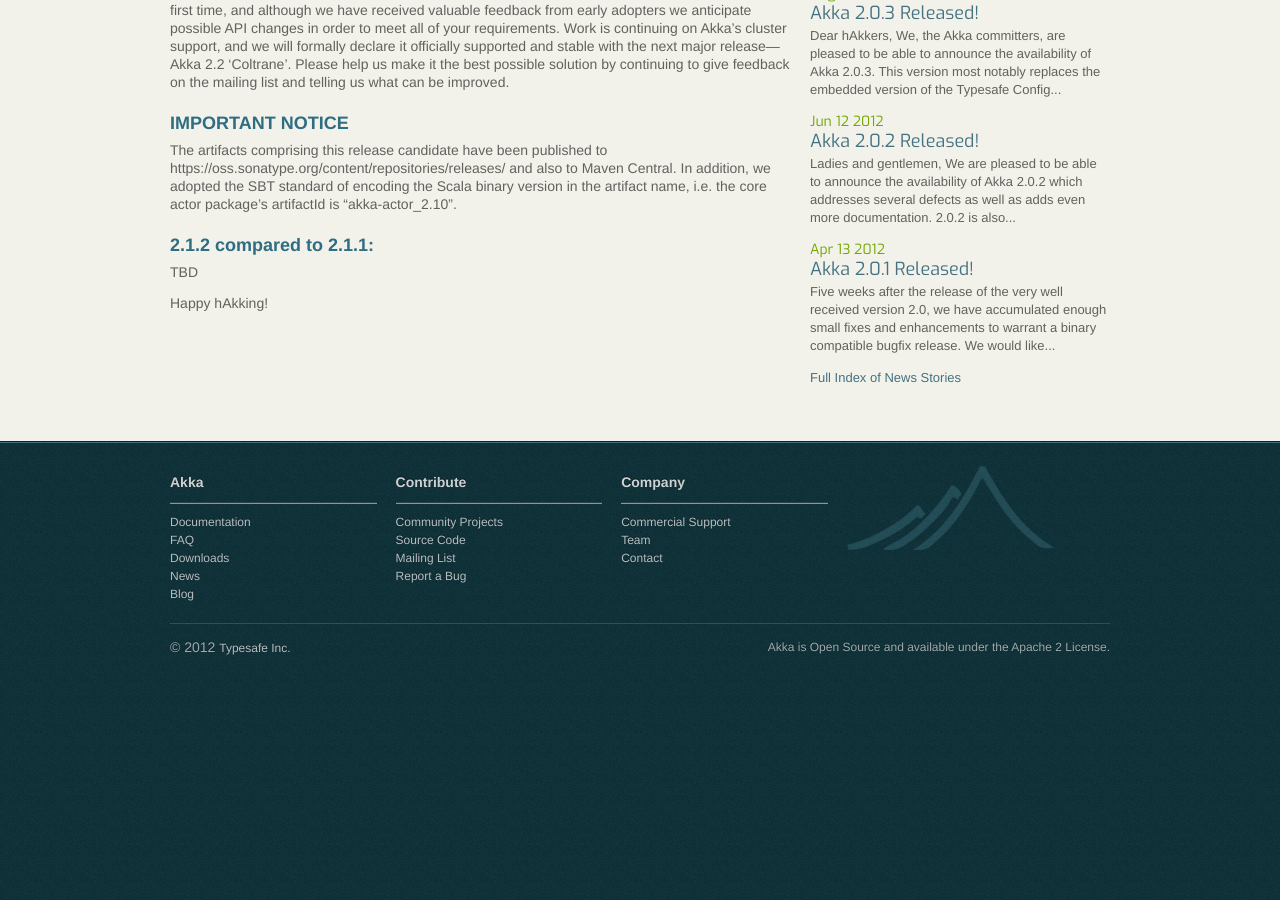
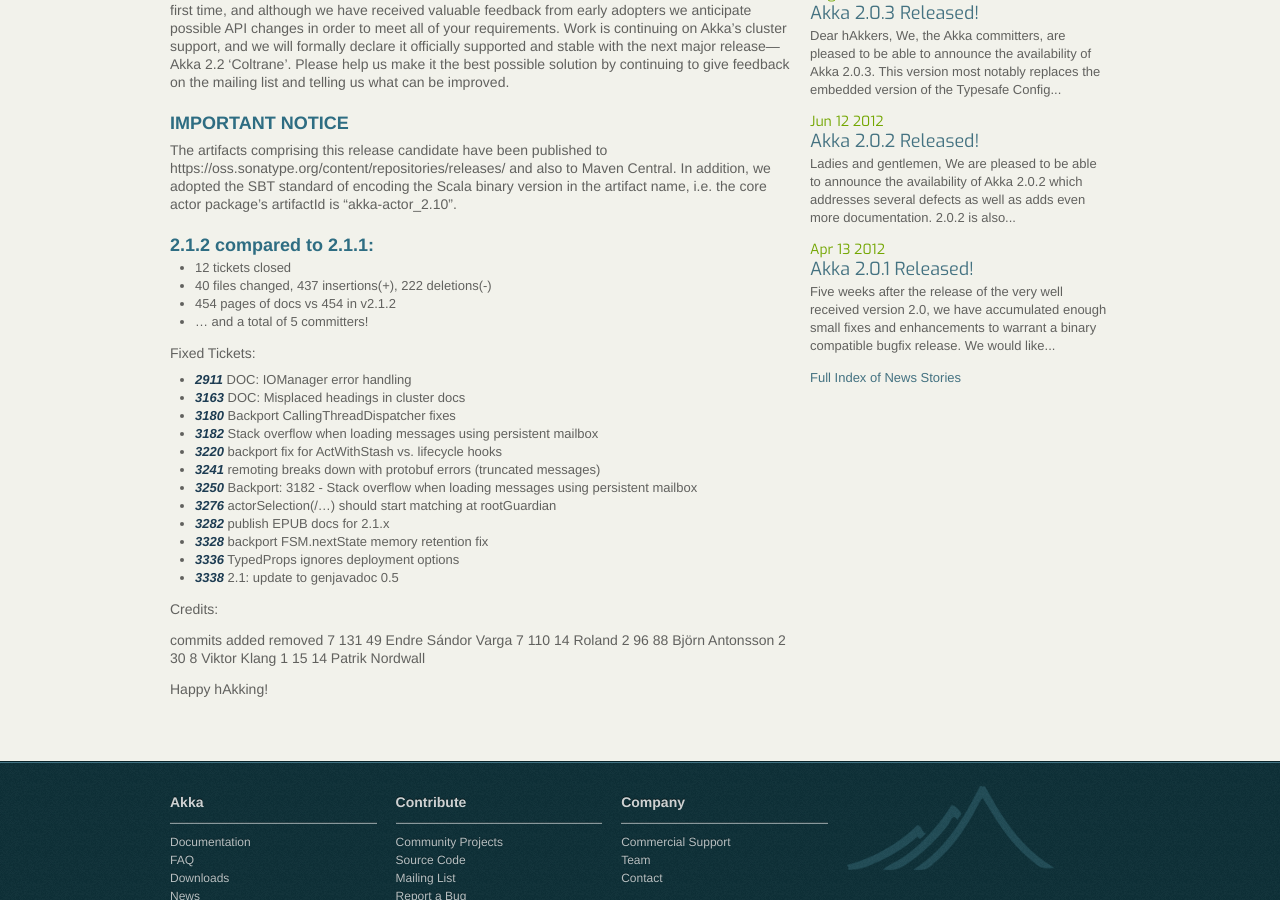
Before and after one commit to raboof/akka.github.com, a Jekyll site: the page built from news/_posts/2013-05-13-akka-2.1.2-released.md, in a window 1280 px wide and 900 px high, scrolled down 845 px. Built offline with Jekyll 4.4.1, drawn with Linux system fonts in a browser that asks for light colours; before the commit the page ends 1544 px from its top, so only the background shows below that.

Commit message:
Added release stats

```diff
--- a/news/_posts/2013-05-13-akka-2.1.2-released.md
+++ b/news/_posts/2013-05-13-akka-2.1.2-released.md
@@ -43,6 +43,33 @@
 
 ### 2.1.2 compared to 2.1.1:
 
-TBD
+* 12 tickets closed
+* 40 files changed, 437 insertions(+), 222 deletions(-)
+* 454 pages of docs vs 454 in v2.1.2
+* … and a total of 5 committers!
+
+Fixed Tickets:
+
+* ***2911***  DOC: IOManager error handling
+* ***3163***  DOC: Misplaced headings in cluster docs
+* ***3180***  Backport CallingThreadDispatcher fixes
+* ***3182***  Stack overflow when loading messages using persistent mailbox
+* ***3220***  backport fix for ActWithStash vs. lifecycle hooks
+* ***3241***  remoting breaks down with protobuf errors (truncated messages)
+* ***3250***  Backport: 3182 - Stack overflow when loading messages using persistent mailbox
+* ***3276***  actorSelection(/…) should start matching at rootGuardian
+* ***3282***  publish EPUB docs for 2.1.x
+* ***3328***  backport FSM.nextState memory retention fix
+* ***3336***  TypedProps ignores deployment options
+* ***3338***  2.1: update to genjavadoc 0.5
+
+Credits:
+
+commits added removed
+      7   131      49 Endre Sándor Varga
+      7   110      14 Roland
+      2    96      88 Björn Antonsson
+      2    30       8 Viktor Klang
+      1    15      14 Patrik Nordwall
 
 Happy hAkking!
```
Also changed, not shown: other parts of news/_posts/2013-05-13-akka-2.1.2-released.md (+1 -1 lines).
